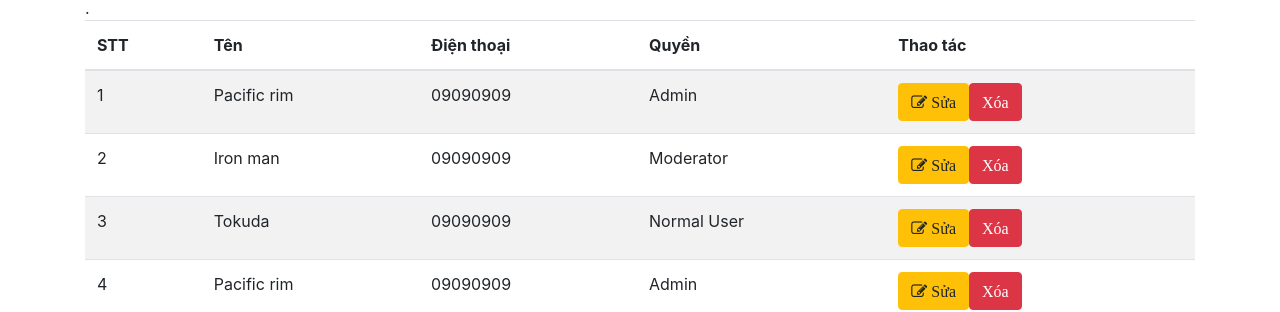
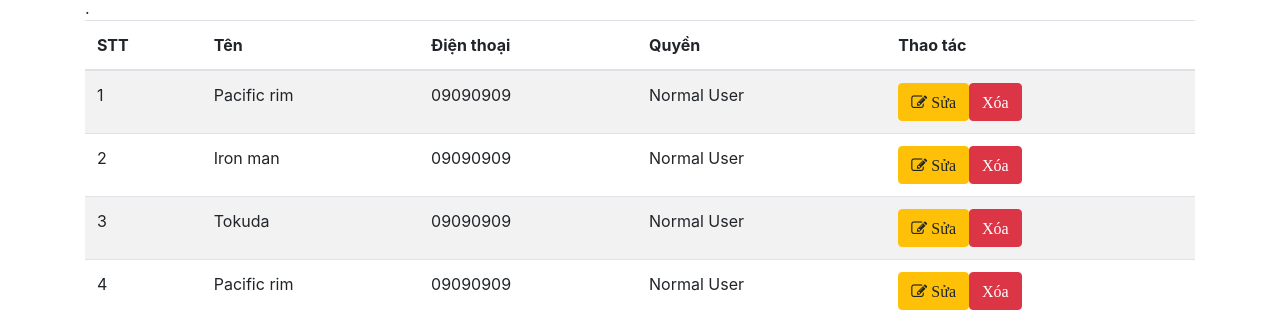
Before and after one commit to clc-thangle/React-Js, a React (Create React App) app: page / in a window 1280 px wide. Shown: the part 492-804 px from the top of the page. Built offline with nearby package versions, Linux system fonts and the light colour scheme.

Commit message:
[PHAN-26] Hoan thien chuc nang them moi bang cach tu sinh id khi tao moi du lieu

```diff
--- a/src/Components/TableDataRow.js
+++ b/src/Components/TableDataRow.js
@@ -3,8 +3,8 @@ import React, { Component } from 'react';
 class TableDataRow extends Component {
 
     permissionShow  = () => {
-        if(this.props.permission == 1 ){return "Admin";}
-        else if (this.props.permission == 2){return "Moderator";}
+        if(parseInt(this.props.permission === 1 )){return "Admin";}
+        else if (parseInt(this.props.permission === 2)){return "Moderator";}
         else {return "Normal User";}
     }
 
```
